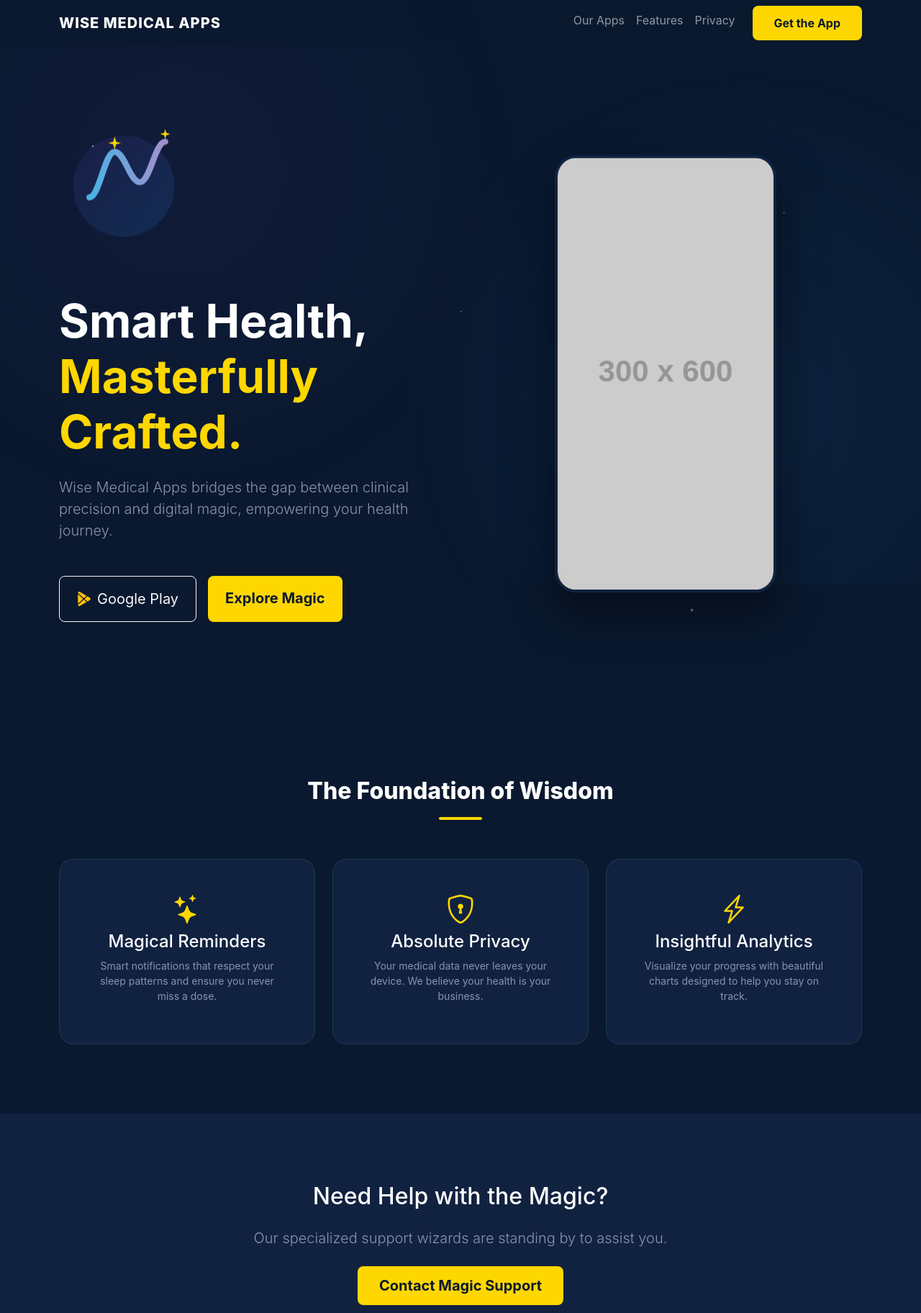
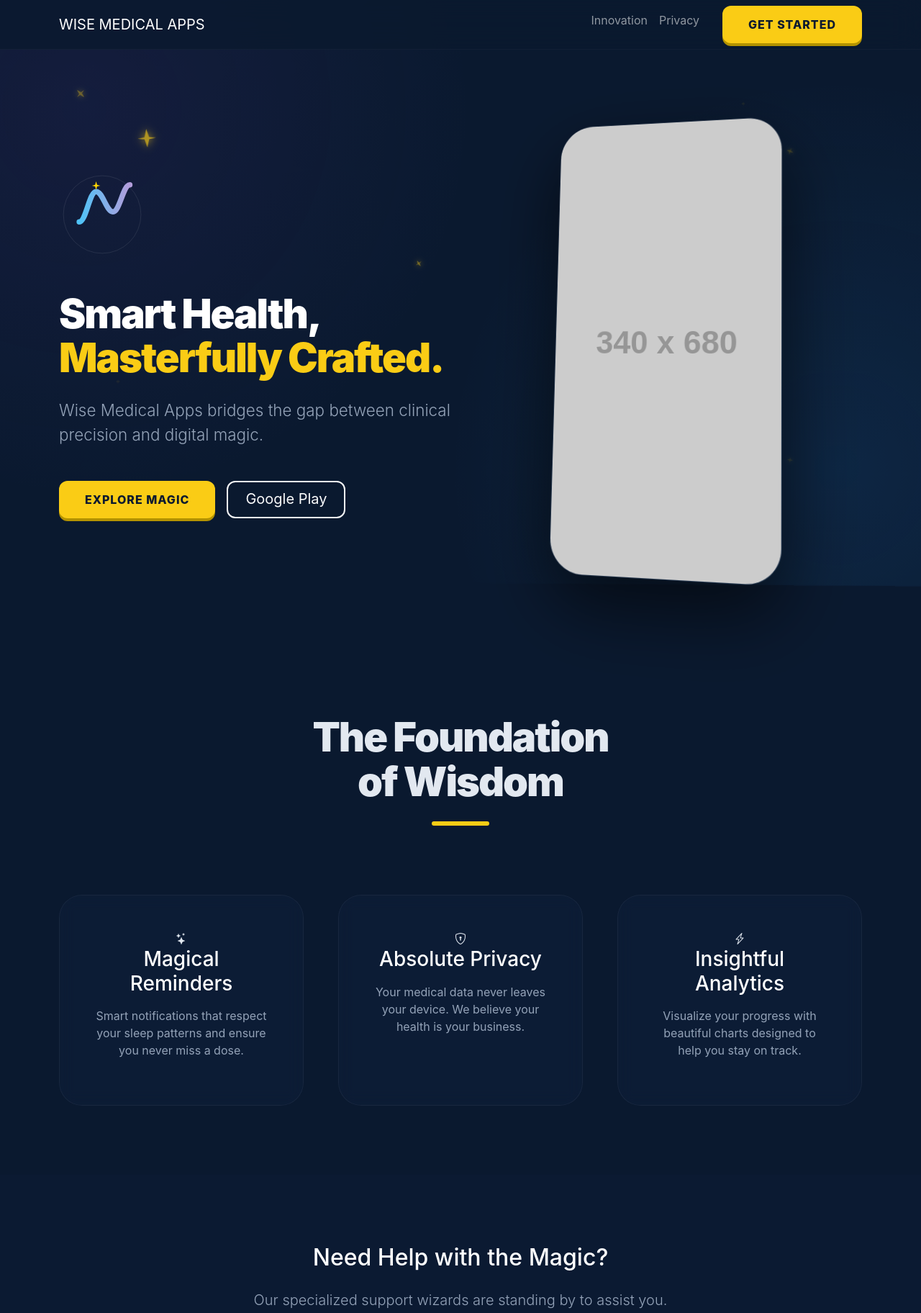
Before and after one commit to medicianhealthy/website, a plain HTML site: page index.html in a window 1280 px wide. Shown: the top 1824 px of the page at 72% size. Drawn offline with nearby package versions, Linux system fonts and the light colour scheme; placeholder pictures from the web are drawn by us.

Commit message:
feat: major brand overhaul and high-end website launch
- Implemented Skai-inspired scroll-reveal orchestration for all content.
- Added a cinematic self-drawing SVG animation for the 'Wise Pulse' logo.
- Upgraded magic sparkles to premium vector stars with rotational pulsing.
- Integrated a 3D perspective hover effect for the app showcase image.
- Finalized 'Midnight Navy' palette with seamless SVG-based glows.
- Synchronized all legal links and support contact to medicationwizard@gmail.com.
- Created localized Privacy Policy and Terms of Use directories.

```diff
--- a/index.html
+++ b/index.html
@@ -10,125 +10,162 @@
         :root {
             --midnight-bg: #0A192F;
             --midnight-card: #112240;
-            --cyber-blue: #4FC3F7;
-            --magic-lavender: #B39DDB;
-            --wisdom-gold: #FFD700;
-            --text-main: #CCD6F6;
-            --text-muted: #8892B0;
+            --cyber-blue: #67E8F9;
+            --magic-lavender: #C4B5FD;
+            --wisdom-gold: #FACC15;
+            --text-main: #E2E8F0;
+            --text-muted: #94A3B8;
+            --transition-smooth: cubic-bezier(0.4, 0, 0.2, 1);
         }
         body { font-family: 'Inter', -apple-system, sans-serif; background-color: var(--midnight-bg); color: var(--text-main); overflow-x: hidden; }
 
-        /* MAGIC BACKGROUND ANIMATION */
+        /* HIGH-END REVEAL ANIMATIONS */
+        .reveal {
+            opacity: 0;
+            transform: translateY(30px);
+            transition: all 0.8s var(--transition-smooth);
+        }
+        .reveal.active {
+            opacity: 1;
+            transform: translateY(0);
+        }
+
+        .stagger-1 { transition-delay: 0.1s; }
+        .stagger-2 { transition-delay: 0.2s; }
+        .stagger-3 { transition-delay: 0.3s; }
+
+        /* DRAWING LOGO ANIMATION */
+        .draw-path {
+            stroke-dasharray: 1000;
+            stroke-dashoffset: 1000;
+            animation: draw 2.5s ease-out forwards;
+        }
+        @keyframes draw {
+            to { stroke-dashoffset: 0; }
+        }
+
+        /* DYNAMIC NEBULA */
         body::before {
             content: "";
             position: fixed;
-            top: 0;
-            left: 0;
-            width: 100%;
-            height: 100%;
+            top: 0; left: 0;
+            width: 100%; height: 100%;
             background:
-                radial-gradient(circle at 20% 30%, rgba(103, 58, 183, 0.08) 0%, transparent 40%),
-                radial-gradient(circle at 80% 70%, rgba(33, 150, 243, 0.08) 0%, transparent 40%);
+                radial-gradient(circle at 10% 20%, rgba(103, 58, 183, 0.1) 0%, transparent 40%),
+                radial-gradient(circle at 90% 80%, rgba(33, 150, 243, 0.1) 0%, transparent 40%);
             z-index: -1;
-            animation: nebulaFlow 20s ease-in-out infinite alternate;
+            animation: nebulaDrift 25s ease-in-out infinite alternate;
+        }
+        @keyframes nebulaDrift {
+            from { transform: scale(1) rotate(0deg); }
+            to { transform: scale(1.3) rotate(5deg); }
         }
 
-        @keyframes nebulaFlow {
-            0% { transform: scale(1) translate(0, 0); }
-            100% { transform: scale(1.2) translate(2%, 2%); }
+        .hero-section { padding: 160px 0 100px; position: relative; }
+
+        .navbar {
+            background-color: rgba(10, 25, 47, 0.8) !important;
+            backdrop-filter: blur(20px);
+            border-bottom: 1px solid rgba(255,255,255,0.03);
+            transition: all 0.5s var(--transition-smooth);
         }
 
-        .hero-section {
-            padding: 120px 0;
-            position: relative;
-        }
-
-        /* FLOATING HERO ELEMENTS */
-        .floating-element {
-            animation: float 6s ease-in-out infinite;
-        }
-
-        @keyframes float {
-            0%, 100% { transform: translateY(0px); }
-            50% { transform: translateY(-20px); }
-        }
-
-        /* TWINKLING STARS (App-Mirror) */
-        .star {
-            position: absolute;
-            background: white;
-            border-radius: 50%;
-            opacity: 0.3;
-            animation: twinkle var(--duration) ease-in-out infinite;
-        }
-
-        @keyframes twinkle {
-            0%, 100% { opacity: 0.2; transform: scale(1); }
-            50% { opacity: 0.8; transform: scale(1.2); }
-        }
-
-        .navbar { background-color: rgba(10, 25, 47, 0.8) !important; backdrop-filter: blur(15px); }
-        .navbar-brand { font-weight: 800; color: white !important; letter-spacing: 1px; }
         .btn-magic {
             background: var(--wisdom-gold);
             color: var(--midnight-bg);
-            border-radius: 8px;
-            padding: 12px 30px;
-            font-weight: 700;
-            transition: all 0.3s;
+            border-radius: 12px;
+            padding: 14px 36px;
+            font-weight: 800;
+            text-transform: uppercase;
+            letter-spacing: 1px;
+            transition: all 0.4s var(--transition-smooth);
             border: none;
+            box-shadow: 0 4px 0px #b49300;
         }
         .btn-magic:hover {
             transform: translateY(-2px);
-            box-shadow: 0 10px 20px rgba(255, 215, 0, 0.2);
-            background: #e6c200;
+            box-shadow: 0 12px 30px rgba(250, 204, 21, 0.3);
+            background: #fde047;
             color: var(--midnight-bg);
         }
+
         .feature-card {
-            border: 1px solid rgba(100, 255, 218, 0.1);
-            border-radius: 20px;
-            padding: 40px;
-            background: var(--midnight-card);
-            transition: all 0.3s;
+            border: 1px solid rgba(255, 255, 255, 0.05);
+            border-radius: 32px;
+            padding: 48px;
+            background: rgba(17, 34, 64, 0.4);
+            backdrop-filter: blur(10px);
+            transition: all 0.5s var(--transition-smooth);
             height: 100%;
         }
-        .feature-card:hover { transform: translateY(-10px); border-color: var(--cyber-blue); }
-        .feature-icon {
-            font-size: 2.5rem;
-            color: var(--wisdom-gold);
-            margin-bottom: 20px;
+        .feature-card:hover {
+            background: rgba(17, 34, 64, 0.8);
+            transform: translateY(-12px) scale(1.02);
+            border-color: var(--cyber-blue);
         }
-        .footer { background: #060e1f; color: var(--text-muted); padding: 80px 0; border-top: 1px solid rgba(255,255,255,0.05); }
-        .footer a { color: var(--text-muted); text-decoration: none; transition: color 0.3s; }
-        .footer a:hover { color: var(--wisdom-gold); }
+
         .app-screenshot {
-            border-radius: 30px;
-            box-shadow: 0 30px 60px rgba(0,0,0,0.5);
+            border-radius: 48px;
+            box-shadow: 0 40px 100px rgba(0,0,0,0.6);
             max-width: 320px;
-            border: 4px solid var(--midnight-card);
+            border: 1px solid rgba(255,255,255,0.1);
+            transform: perspective(1000px) rotateY(-10deg) rotateX(5deg);
+            transition: all 0.8s var(--transition-smooth);
         }
-        .section-title { color: white; font-weight: 800; margin-bottom: 1rem; }
-        .accent-line { width: 60px; height: 4px; background: var(--wisdom-gold); margin: 0 auto 30px; border-radius: 2px; }
-        .logo-svg { width: 180px; height: auto; margin-bottom: 20px; }
+        .app-screenshot:hover {
+            transform: perspective(1000px) rotateY(0deg) rotateX(0deg) scale(1.05);
+        }
+
+        .section-title { font-size: 3.5rem; font-weight: 900; letter-spacing: -2px; line-height: 1.1; }
+        .accent-line { width: 80px; height: 6px; background: var(--wisdom-gold); margin: 24px auto 48px; border-radius: 3px; }
+
+        /* REFINED VECTOR SPARKLING STARS */
+        .magic-star {
+            position: absolute;
+            width: 20px;
+            height: 20px;
+            fill: var(--wisdom-gold);
+            opacity: 0;
+            z-index: -1;
+            filter: drop-shadow(0 0 5px var(--wisdom-gold));
+            animation: vectorTwinkle var(--duration) ease-in-out infinite;
+        }
+
+        @keyframes vectorTwinkle {
+            0%, 100% { transform: scale(0.3) rotate(0deg); opacity: 0.1; }
+            50% { transform: scale(1.1) rotate(90deg); opacity: 0.7; }
+        }
     </style>
 </head>
 <body>
 
+    <!-- Magic Stars Background Layer -->
+    <svg style="display: none;">
+        <symbol id="star-icon" viewBox="0 0 512 512">
+            <path d="M256 0 L285 190 L512 256 L285 322 L256 512 L227 322 L0 256 L227 190 Z" />
+        </symbol>
+    </svg>
+
+    <div class="stars-container">
+        <svg class="magic-star" style="top: 15%; left: 8%; --duration: 4s;"><use href="#star-icon"/></svg>
+        <svg class="magic-star" style="top: 25%; left: 85%; --duration: 6s;"><use href="#star-icon"/></svg>
+        <svg class="magic-star" style="top: 65%; left: 12%; --duration: 5s;"><use href="#star-icon"/></svg>
+        <svg class="magic-star" style="top: 80%; left: 78%; --duration: 8s;"><use href="#star-icon"/></svg>
+        <svg class="magic-star" style="top: 45%; left: 45%; --duration: 7s; width: 12px; height: 12px;"><use href="#star-icon"/></svg>
+    </div>
+
     <!-- Navigation -->
-    <nav class="navbar navbar-expand-lg navbar-dark sticky-top">
+    <nav class="navbar navbar-expand-lg navbar-dark fixed-top">
         <div class="container">
-            <a class="navbar-brand d-flex align-items-center" href="#">
-                WISE MEDICAL APPS
-            </a>
+            <a class="navbar-brand fw-black" href="#">WISE MEDICAL APPS</a>
             <button class="navbar-toggler" type="button" data-bs-toggle="collapse" data-bs-target="#navbarNav">
                 <span class="navbar-toggler-icon"></span>
             </button>
             <div class="collapse navbar-collapse" id="navbarNav">
                 <ul class="navbar-nav ms-auto">
-                    <li class="nav-item"><a class="nav-link" href="#apps">Our Apps</a></li>
-                    <li class="nav-item"><a class="nav-link" href="#features">Features</a></li>
+                    <li class="nav-item"><a class="nav-link" href="#features">Innovation</a></li>
                     <li class="nav-item"><a class="nav-link" href="/privacy-policy/index.html">Privacy</a></li>
-                    <li class="nav-item"><a class="ms-lg-3 btn btn-magic" href="#">Get the App</a></li>
+                    <li class="nav-item"><a class="ms-lg-4 btn btn-magic" href="#">Get Started</a></li>
                 </ul>
             </div>
         </div>
@@ -136,74 +173,68 @@
 
     <!-- Hero Section -->
     <header class="hero-section">
-        <!-- Background Stars -->
-        <div class="star" style="top: 15%; left: 10%; width: 2px; height: 2px; --duration: 3s;"></div>
-        <div class="star" style="top: 25%; left: 85%; width: 3px; height: 3px; --duration: 5s;"></div>
-        <div class="star" style="top: 70%; left: 15%; width: 2px; height: 2px; --duration: 4s;"></div>
-        <div class="star" style="top: 85%; left: 75%; width: 3px; height: 3px; --duration: 7s;"></div>
-        <div class="star" style="top: 40%; left: 50%; width: 1px; height: 1px; --duration: 2s;"></div>
+        <!-- Floating Stars in Hero -->
+        <svg class="magic-star" style="top: 20%; left: 15%; --duration: 3.5s; width: 24px; height: 24px;"><use href="#star-icon"/></svg>
+        <svg class="magic-star" style="top: 15%; left: 80%; --duration: 5s; width: 18px; height: 18px;"><use href="#star-icon"/></svg>
+        <svg class="magic-star" style="top: 70%; left: 85%; --duration: 4.5s; width: 20px; height: 20px;"><use href="#star-icon"/></svg>
 
-        <div class="container text-center text-lg-start">
+        <div class="container">
             <div class="row align-items-center">
-                <div class="col-lg-6">
-                    <div class="mb-4 floating-element" style="animation-delay: 1s;">
-                        <svg class="logo-svg" viewBox="0 0 512 512" fill="none" xmlns="http://www.w3.org/2000/svg">
-                            <circle cx="256" cy="256" r="200" fill="url(#glow_grad)" opacity="0.15"/>
+                <div class="col-lg-6 text-center text-lg-start">
+                    <div class="reveal active">
+                        <svg class="mb-5" width="120" height="120" viewBox="0 0 512 512" fill="none" xmlns="http://www.w3.org/2000/svg">
                             <defs>
-                              <linearGradient id="glow_grad" x1="0%" y1="0%" x2="100%" y2="100%">
-                                <stop offset="0%" style="stop-color:#673AB7;" />
-                                <stop offset="100%" style="stop-color:#2196F3;" />
-                              </linearGradient>
                               <linearGradient id="line_grad" x1="0%" y1="50%" x2="100%" y2="50%">
                                 <stop offset="0%" style="stop-color:#4FC3F7;" />
                                 <stop offset="100%" style="stop-color:#B39DDB;" />
                               </linearGradient>
                             </defs>
-                            <path d="M120 300 C 160 300, 180 120, 220 120 C 260 120, 280 240, 320 240 C 360 240, 380 80, 420 80"
-                                  stroke="url(#line_grad)" stroke-width="24" stroke-linecap="round" fill="none" opacity="0.9"/>
-                            <path d="M220 60 L226 80 L245 85 L226 90 L220 110 L214 90 L195 85 L214 80 Z" fill="#FFD700"/>
-                            <path d="M420 30 L424 45 L440 50 L424 55 L420 70 L416 55 L400 50 L416 45 Z" fill="#FFD700"/>
+                            <circle cx="256" cy="256" r="230" stroke="white" stroke-opacity="0.1" stroke-width="4" />
+                            <path class="draw-path" d="M120 300 C 160 300, 180 120, 220 120 C 260 120, 280 240, 320 240 C 360 240, 380 80, 420 80"
+                                  stroke="url(#line_grad)" stroke-width="32" stroke-linecap="round" fill="none"/>
+                            <path d="M220 60 L226 80 L245 85 L226 90 L220 110 L214 90 L195 85 L214 80 Z" fill="#FFD700" />
                         </svg>
                     </div>
-                    <h1 class="display-3 fw-bold mb-4" style="color: white;">Smart Health, <br><span style="color: var(--wisdom-gold);">Masterfully Crafted.</span></h1>
-                    <p class="lead mb-5" style="color: var(--text-muted);">Wise Medical Apps bridges the gap between clinical precision and digital magic, empowering your health journey.</p>
-                    <div class="d-flex gap-3 justify-content-center justify-content-lg-start">
-                        <a href="#" class="btn btn-outline-light btn-lg px-4 py-3"><i class="bi bi-google-play me-2 text-warning"></i>Google Play</a>
-                        <a href="#features" class="btn btn-magic btn-lg px-4 py-3">Explore Magic</a>
+                    <h1 class="section-title mb-4 reveal active stagger-1" style="color: white;">Smart Health,<br><span style="color: var(--wisdom-gold);">Masterfully Crafted.</span></h1>
+                    <p class="lead mb-5 reveal active stagger-2" style="color: var(--text-muted); font-size: 1.4rem;">Wise Medical Apps bridges the gap between clinical precision and digital magic.</p>
+                    <div class="d-flex gap-3 justify-content-center justify-content-lg-start reveal active stagger-3">
+                        <a href="#" class="btn btn-magic">Explore Magic</a>
+                        <a href="#" class="btn btn-outline-light btn-lg px-4" style="border-radius: 12px; border-width: 2px;">Google Play</a>
                     </div>
                 </div>
-                <div class="col-lg-6 mt-5 mt-lg-0 text-center">
-                    <img src="https://via.placeholder.com/300x600/112240/FFD700?text=Medication+Wizard" alt="App Screenshot" class="app-screenshot img-fluid floating-element">
+                <div class="col-lg-6 mt-5 mt-lg-0 text-center reveal active stagger-2">
+                    <img src="https://via.placeholder.com/340x680/112240/FFD700?text=Medication+Wizard" alt="App Screenshot" class="app-screenshot img-fluid">
                 </div>
             </div>
         </div>
     </header>
 
-    <!-- Features Section -->
+    <!-- Innovation Section -->
     <section id="features" class="py-5">
         <div class="container py-5 text-center">
-            <h2 class="section-title">The Foundation of Wisdom</h2>
-            <div class="accent-line"></div>
-            <div class="row g-4 mt-4">
-                <div class="col-md-4">
+            <h2 class="section-title reveal">The Foundation<br>of Wisdom</h2>
+            <div class="accent-line reveal stagger-1"></div>
+
+            <div class="row g-5 mt-4">
+                <div class="col-md-4 reveal stagger-1">
                     <div class="feature-card">
                         <i class="bi bi-stars feature-icon"></i>
-                        <h4 class="text-white">Magical Reminders</h4>
-                        <p class="small" style="color: var(--text-muted);">Smart notifications that respect your sleep patterns and ensure you never miss a dose.</p>
+                        <h3 class="text-white mb-3">Magical Reminders</h3>
+                        <p style="color: var(--text-muted);">Smart notifications that respect your sleep patterns and ensure you never miss a dose.</p>
                     </div>
                 </div>
-                <div class="col-md-4">
+                <div class="col-md-4 reveal stagger-2">
                     <div class="feature-card">
                         <i class="bi bi-shield-lock feature-icon"></i>
-                        <h4 class="text-white">Absolute Privacy</h4>
-                        <p class="small" style="color: var(--text-muted);">Your medical data never leaves your device. We believe your health is your business.</p>
+                        <h3 class="text-white mb-3">Absolute Privacy</h3>
+                        <p style="color: var(--text-muted);">Your medical data never leaves your device. We believe your health is your business.</p>
                     </div>
                 </div>
-                <div class="col-md-4">
+                <div class="col-md-4 reveal stagger-3">
                     <div class="feature-card">
                         <i class="bi bi-lightning-charge feature-icon"></i>
-                        <h4 class="text-white">Insightful Analytics</h4>
-                        <p class="small" style="color: var(--text-muted);">Visualize your progress with beautiful charts designed to help you stay on track.</p>
+                        <h3 class="text-white mb-3">Insightful Analytics</h3>
+                        <p style="color: var(--text-muted);">Visualize your progress with beautiful charts designed to help you stay on track.</p>
                     </div>
                 </div>
             </div>
@@ -211,53 +242,55 @@
     </section>
 
     <!-- Support Section -->
-    <section id="support" class="py-5" style="background: var(--midnight-card);">
+    <section id="support" class="py-5" style="background: rgba(17, 34, 64, 0.2);">
         <div class="container py-5 text-center">
-            <h2 class="text-white mb-4">Need Help with the Magic?</h2>
-            <p class="lead mb-4" style="color: var(--text-muted);">Our specialized support wizards are standing by to assist you.</p>
-            <a href="mailto:medicationwizard@gmail.com" class="btn btn-magic btn-lg">Contact Magic Support</a>
+            <h2 class="text-white mb-4 reveal">Need Help with the Magic?</h2>
+            <p class="lead mb-5 reveal stagger-1" style="color: var(--text-muted);">Our specialized support wizards are standing by to assist you.</p>
+            <div class="reveal stagger-2">
+                <a href="mailto:medicationwizard@gmail.com" class="btn btn-magic btn-lg">Contact Magic Support</a>
+            </div>
         </div>
     </section>
 
-    <!-- Footer -->
-    <footer class="footer">
-        <div class="container">
-            <div class="row">
-                <div class="col-lg-4 mb-4 mb-lg-0">
-                    <h5 class="fw-bold mb-3 text-white">WISE MEDICAL APPS</h5>
-                    <p class="small">Pioneering the next generation of intuitive, patient-centered mobile health solutions.</p>
-                </div>
-                <div class="col-lg-2 offset-lg-2 mb-4">
-                    <h6 class="fw-bold mb-3 text-white text-uppercase small">Company</h6>
-                    <ul class="list-unstyled">
-                        <li><a href="#">About Us</a></li>
-                        <li><a href="#apps">Our Apps</a></li>
-                        <li><a href="mailto:medicationwizard@gmail.com">Contact</a></li>
-                    </ul>
-                </div>
-                <div class="col-lg-2 mb-4">
-                    <h6 class="fw-bold mb-3 text-white text-uppercase small">Legal</h6>
-                    <ul class="list-unstyled">
-                        <li><a href="/terms-of-use/index.html">Terms of Use</a></li>
-                        <li><a href="/privacy-policy/index.html">Privacy Policy</a></li>
-                    </ul>
-                </div>
-                <div class="col-lg-2">
-                    <h6 class="fw-bold mb-3 text-white text-uppercase small">Social</h6>
-                    <div class="d-flex gap-3">
-                        <a href="#" class="fs-5"><i class="bi bi-twitter-x"></i></a>
-                        <a href="#" class="fs-5"><i class="bi bi-facebook"></i></a>
-                        <a href="#" class="fs-5"><i class="bi bi-instagram"></i></a>
-                    </div>
-                </div>
+    <footer class="footer py-5 border-top border-secondary border-opacity-10 mt-5">
+        <div class="container text-center">
+            <p class="fw-bold text-white mb-2">WISE MEDICAL APPS</p>
+            <p class="small text-muted mb-4">Pioneering the next generation of patient-centered health solutions.</p>
+            <div class="d-flex justify-content-center gap-4 small mb-4">
+                <a href="/terms-of-use/index.html">Terms</a>
+                <a href="/privacy-policy/index.html">Privacy</a>
             </div>
-            <hr class="my-5 border-secondary opacity-25">
-            <div class="text-center small">
-                &copy; 2024 Wise Medical Apps. All magic reserved.
-            </div>
+            <p class="x-small opacity-30">&copy; 2024 Wise Medical Apps. All magic reserved.</p>
         </div>
     </footer>
 
+    <script>
+        // SKAI-STYLE SCROLL REVEAL LOGIC
+        const observerOptions = {
+            threshold: 0.15,
+            rootMargin: "0px 0px -50px 0px"
+        };
+
+        const observer = new IntersectionObserver((entries) => {
+            entries.forEach(entry => {
+                if (entry.isIntersecting) {
+                    entry.target.classList.add('active');
+                }
+            });
+        }, observerOptions);
+
+        document.querySelectorAll('.reveal').forEach(el => observer.observe(el));
+
+        // Smooth scroll for nav links
+        document.querySelectorAll('a[href^="#"]').forEach(anchor => {
+            anchor.addEventListener('click', function (e) {
+                e.preventDefault();
+                document.querySelector(this.getAttribute('href')).scrollIntoView({
+                    behavior: 'smooth'
+                });
+            });
+        });
+    </script>
     <script src="https://cdn.jsdelivr.net/npm/bootstrap@5.3.0/dist/js/bootstrap.bundle.min.js"></script>
 </body>
 </html>
```
